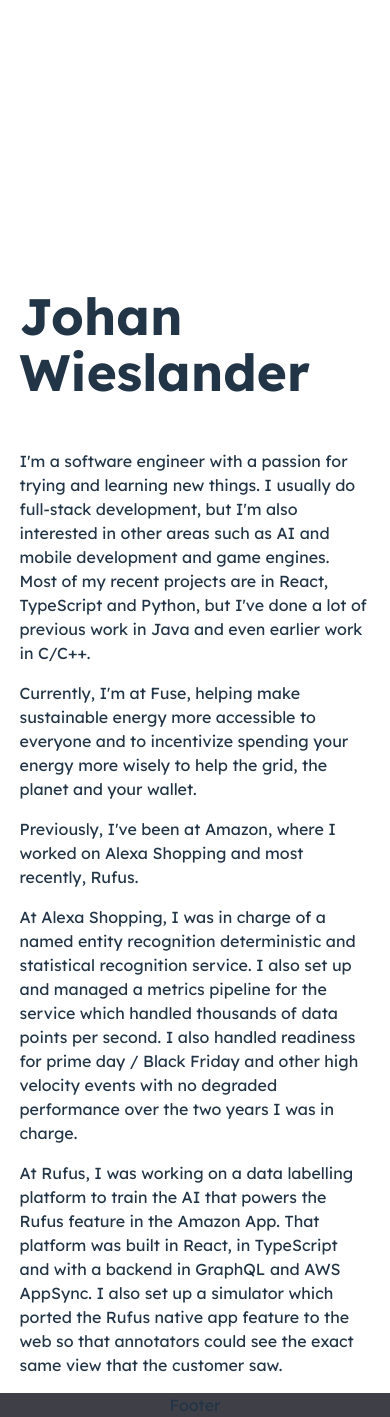
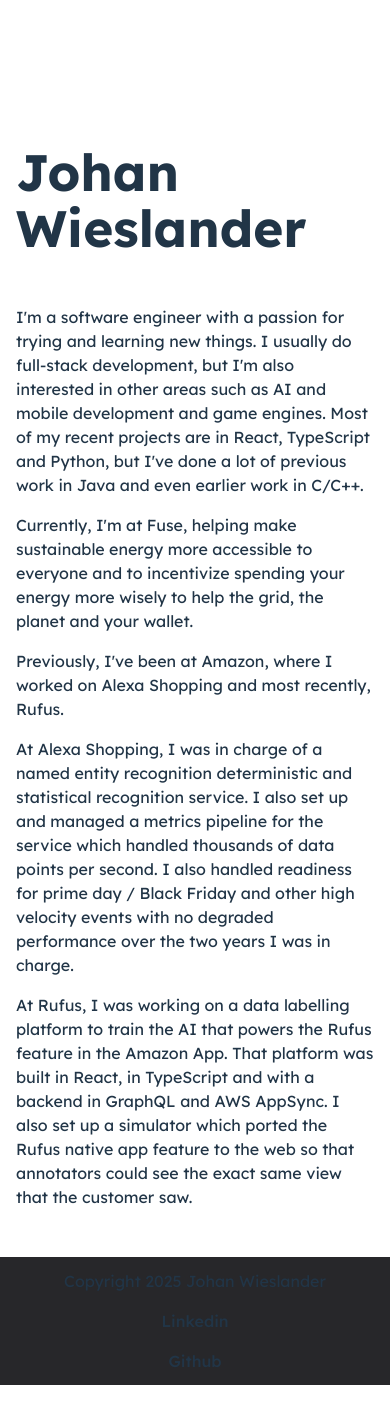
Before and after one commit to Halliom/halliom.github.io, a React (Vite) app in the folder app/: page / in a window 390 px wide. After the commit the page ends 1385 px from the top, so only its background shows below. Built offline with nearby package versions, Linux system fonts and the light colour scheme.

Commit message:
Updated styling for better universal layout

```diff
--- a/app/src/App.tsx
+++ b/app/src/App.tsx
@@ -3,8 +3,8 @@ import { Footer } from "./components/footer";
 function App() {
   return (
     <div className="flex flex-col w-screen h-screen justify-between items-center">
-      <div className="max-w-[90vw] lg:max-w-xl ">
-        <h1 className="text-3xl font-bold pt-72 pb-12">Johan Wieslander</h1>
+      <div className="w-full px-4 md:px-0 md:max-w-[90vw] lg:max-w-xl pb-8">
+        <h1 className="w-full text-3xl font-bold pt-36 lg:pt-64 pb-12">Johan Wieslander</h1>
 
         <div className="flex flex-col gap-4">
           <p>
--- a/app/src/components/footer.tsx
+++ b/app/src/components/footer.tsx
@@ -1,5 +1,11 @@
 import React from "react";
 
 export const Footer: React.FC = () => {
-  return <div className="w-full h-16 bg-zinc-700 justify-center items-center flex">Footer</div>;
+  return (
+    <div className="w-full py-16 h-16 bg-zinc-800 justify-center items-center flex flex-col md:flex-row gap-4">
+      <span>Copyright 2025 Johan Wieslander</span>
+      <a href="https://www.linkedin.com/in/johan-wieslander-080756113/" target="_blank" rel="noreferrer">Linkedin</a>
+      <a href="https://github.com/Halliom" target="_blank" rel="noreferrer">Github</a>
+    </div>
+  );
 };
--- a/app/src/index.css
+++ b/app/src/index.css
@@ -17,11 +17,10 @@
 
 a {
   font-weight: 500;
-  color: #646cff;
   text-decoration: inherit;
 }
 a:hover {
-  color: #535bf2;
+  color: #999999;
 }
 
 body {
```
